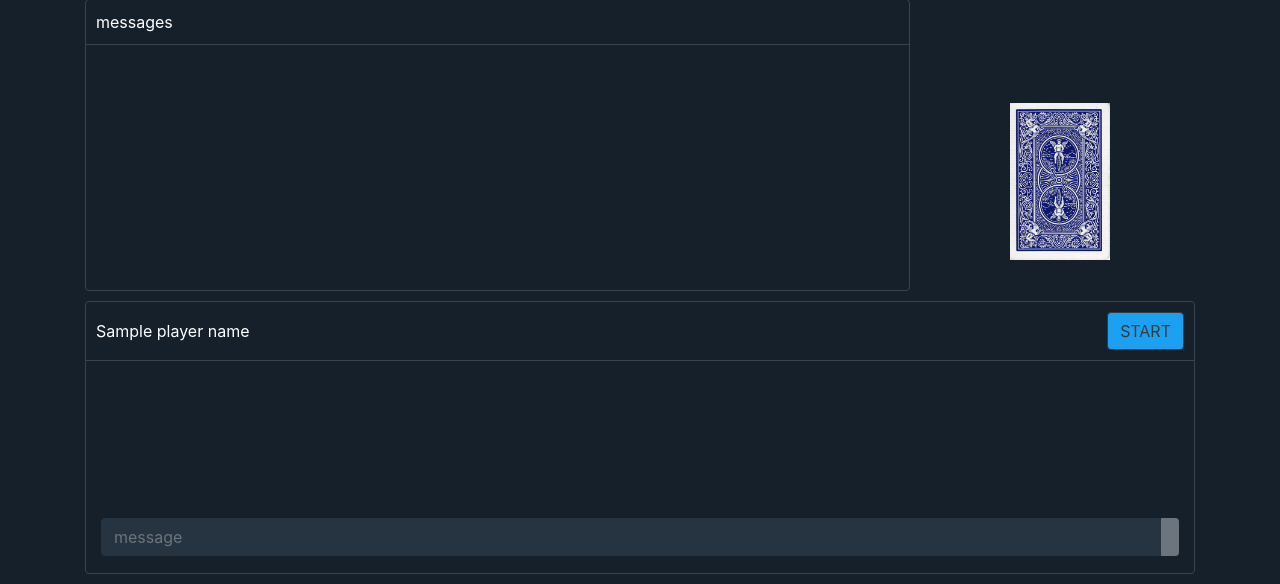
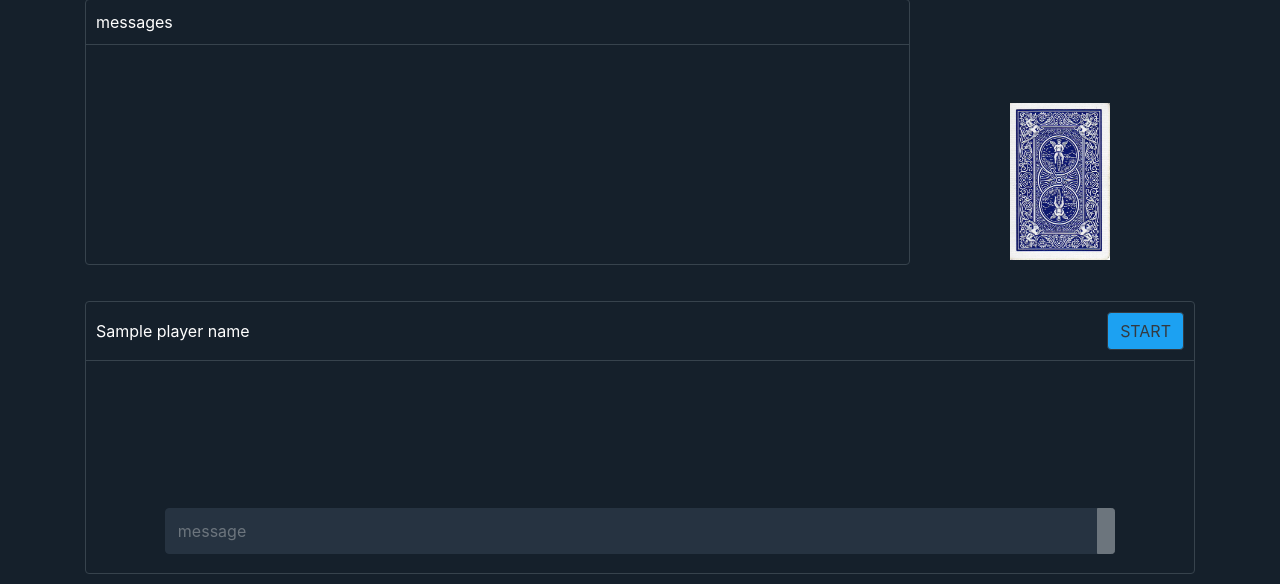
Before and after one commit to zachcalvert/card-games, a Flask app: template web/cribbage/templates/game.html in a window 1280 px wide. Shown: the part 216-800 px from the top of the page. Run offline with Flask 2, Linux system fonts and the light colour scheme; the template is opened without the code that fills it: most values are stand-ins (such as "Sample title", 1, 10 or a date in 2020); some libraries are stand-ins or nearby versions.

Commit message:
Tweak some percentages

```diff
--- a/web/cribbage/static/css/base.css
+++ b/web/cribbage/static/css/base.css
@@ -113,12 +113,12 @@ table {
   background: #263341;
   border: 1px solid #263341;
   color: #fafafa;
+  height: 100%;
 }
 
 #send_message {
-  height: 25%;
-  width: 100%;
-  padding: 10px 20px 0;
+  width: 85%;
+  margin: auto;
 }
 
 #send_message_button {
@@ -252,7 +252,8 @@ table {
 }
 
 .gif-message {
-  width: 100%;
+  max-width: 210px;
+  width: 90%;
   border: none;
 }
 
--- a/web/cribbage/static/css/cards.css
+++ b/web/cribbage/static/css/cards.css
@@ -2,7 +2,6 @@
 .player-cards {
   margin: auto;
   text-align: center;
-  height: 75%;
 }
 
 .player-card {
--- a/web/cribbage/templates/game.html
+++ b/web/cribbage/templates/game.html
@@ -32,8 +32,8 @@
 
             <div class="cribbage-table row">
               <!--CHAT LOG-->
-              <div class="col-9">
-                <div class="game-log-container rounded panel">
+              <div class="col-9 game-log-container">
+                <div class="rounded panel">
                   <div class="game-log-header">
                     <span>messages</span>
                   </div>
@@ -62,8 +62,8 @@
                 </div>
               </div>
               <div class="row player-play-area panel-body">
-                <div id="{{ player_name }}-cards" class="player-cards col-12"></div>
-                <form id="send_message" class="input-group" method="POST" action='#'>
+                <div id="{{ player_name }}-cards" class="player-cards h-75 col-12"></div>
+                <form id="send_message" class="h-25 input-group" method="POST" action='#'>
                 <div class="input-group">
                   <input type="text" class="form-control" name="message-content" id="message-content" placeholder="message">
                   <div class="input-group-append">
```
